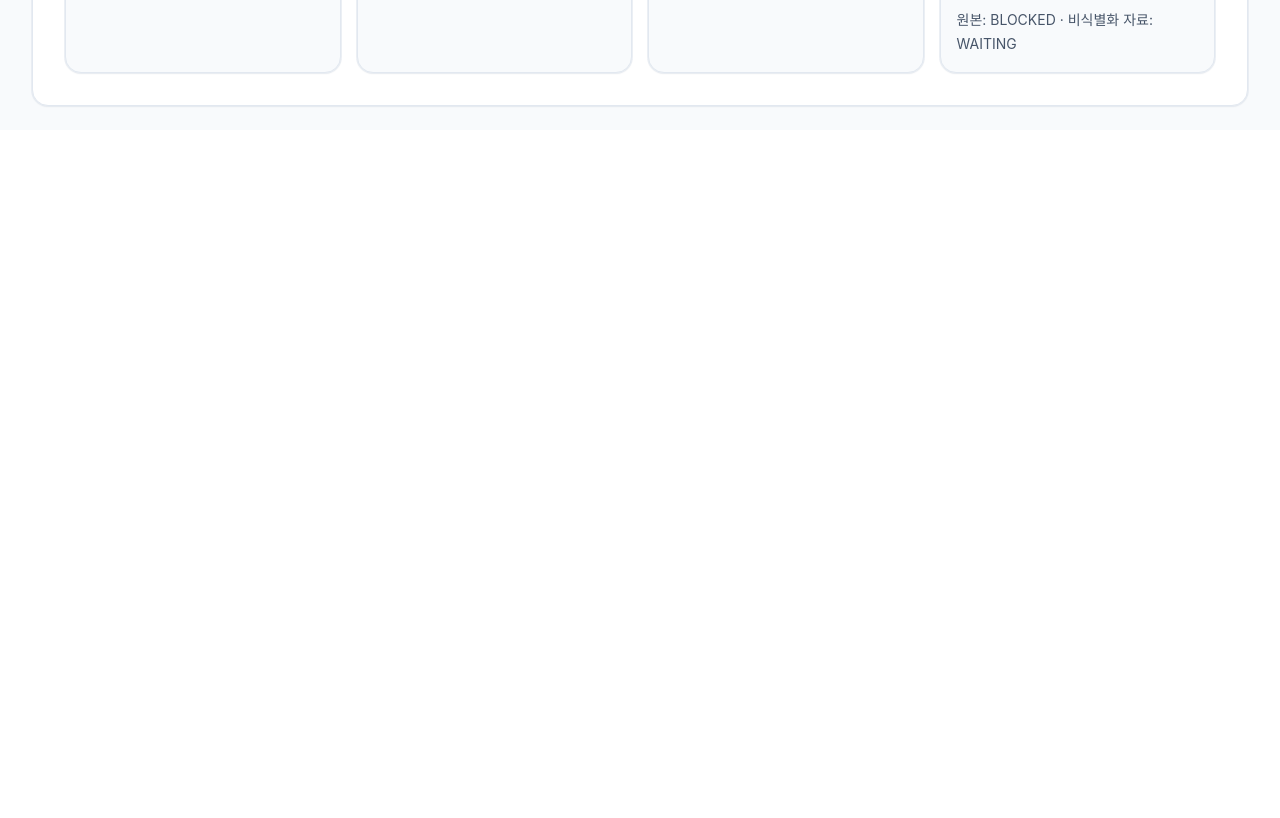
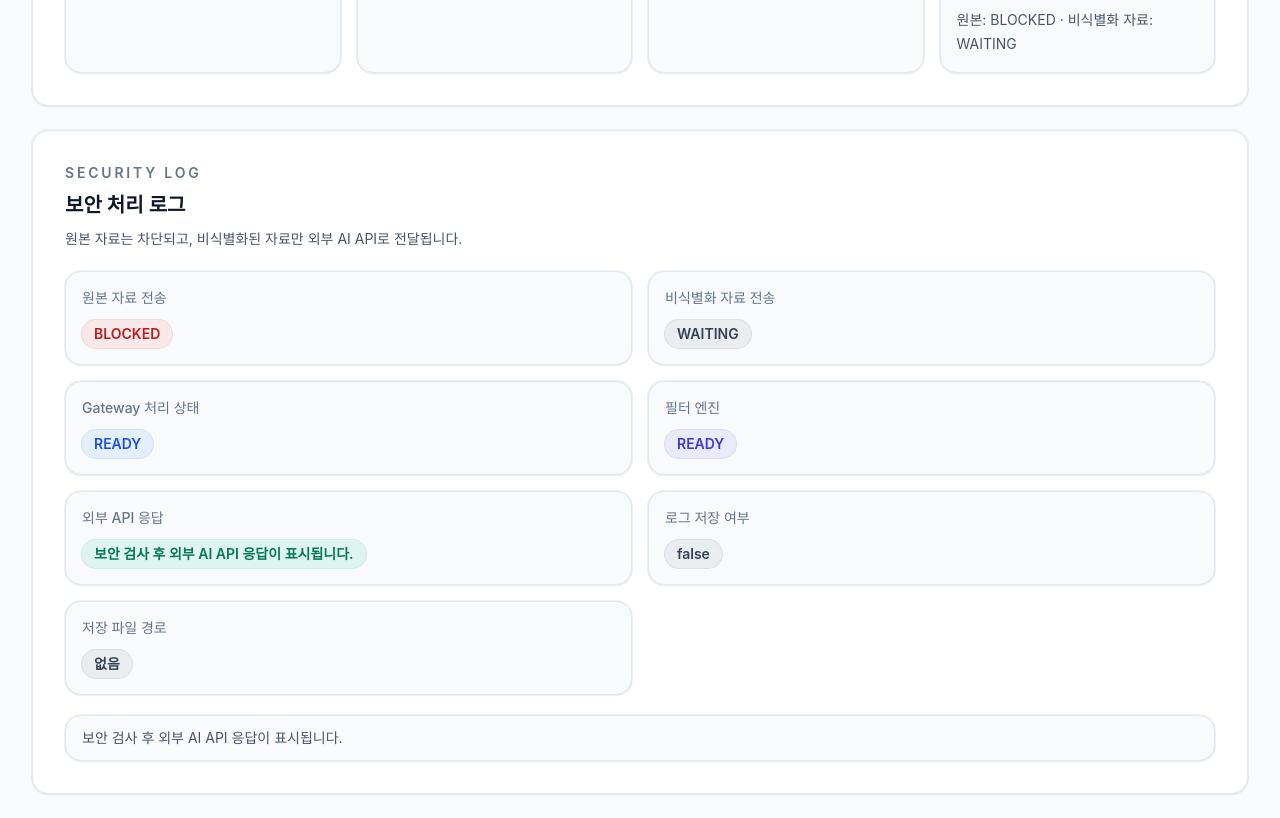
Before and after one commit to PII-Shield-Gateway/AI-Security-Gateway, a React (Vite) app in the folder frontend/: page / in a window 1280 px wide. Shown: the part 1540-2358 px from the top of the page. Before the commit the page ends 1670 px from the top, so only its background shows below. Built offline with nearby package versions, Linux system fonts and the light colour scheme.

Commit message:
feat: add security processing log

```diff
--- a/frontend/src/App.jsx
+++ b/frontend/src/App.jsx
@@ -6,6 +6,7 @@ import OriginalDocumentPanel from "./components/OriginalDocumentPanel";
 import MaskedDocumentPanel from "./components/MaskedDocumentPanel";
 import DetectionTable from "./components/DetectionTable";
 import SummaryCards from "./components/SummaryCards";
+import SecurityLog from "./components/SecurityLog";
 import sampleDocuments from "./data/sampleDocuments";
 
 const THEME_STORAGE_KEY = "theme";
@@ -41,6 +42,7 @@ function App() {
   const [transferStatus, setTransferStatus] = useState("WAITING");
   const [gatewayStatus, setGatewayStatus] = useState("READY");
   const [savedFile, setSavedFile] = useState(null);
+  const [logSaved, setLogSaved] = useState(false);
   const [errorMessage, setErrorMessage] = useState("");
   const [isLoading, setIsLoading] = useState(false);
 
@@ -76,8 +78,7 @@ function App() {
     }
 
     const isTxtFile =
-      file.name.toLowerCase().endsWith(".txt") ||
-      file.type === "text/plain";
+      file.name.toLowerCase().endsWith(".txt") || file.type === "text/plain";
 
     if (!isTxtFile) {
       setErrorMessage("TXT 파일만 업로드할 수 있습니다.");
@@ -117,6 +118,7 @@ function App() {
           "보안 검사 후 외부 AI API 응답이 표시됩니다."
       );
       setSavedFile(result.saved_file ?? null);
+      setLogSaved(Boolean(result.log_saved));
       setTransferStatus("READY");
       setGatewayStatus("MASKED");
     } catch (error) {
@@ -162,6 +164,14 @@ function App() {
           filterEngine={filterEngine}
         />
         <DetectionTable detections={detections} />
+        <SecurityLog
+          transferStatus={transferStatus}
+          gatewayStatus={gatewayStatus}
+          externalApiResponse={externalApiResponse}
+          filterEngine={filterEngine}
+          savedFile={savedFile}
+          logSaved={logSaved}
+        />
       </div>
     </main>
   );
--- /dev/null
+++ b/frontend/src/components/SecurityLog.jsx
@@ -0,0 +1,122 @@
+function SecurityLog({
+  transferStatus = "WAITING",
+  gatewayStatus = "READY",
+  externalApiResponse = "보안 검사 후 외부 AI API 응답이 표시됩니다.",
+  filterEngine = "READY",
+  savedFile = null,
+  logSaved = false,
+}) {
+  return (
+    <section className="mt-6 rounded-2xl border border-slate-200 bg-white p-6 shadow-sm ring-1 ring-slate-200/60 transition-colors duration-200 dark:border-slate-800 dark:bg-slate-900 dark:ring-slate-800/80 sm:p-8">
+      <div className="mb-5 flex flex-col gap-2">
+        <p className="text-sm font-semibold uppercase tracking-[0.2em] text-slate-500 dark:text-slate-400">
+          Security Log
+        </p>
+        <h2 className="text-xl font-semibold text-slate-900 dark:text-slate-100">
+          보안 처리 로그
+        </h2>
+        <p className="text-sm leading-6 text-slate-600 dark:text-slate-300">
+          원본 자료는 차단되고, 비식별화된 자료만 외부 AI API로 전달됩니다.
+        </p>
+      </div>
+
+      <div className="grid grid-cols-1 gap-4 md:grid-cols-2">
+        <LogItem label="원본 자료 전송" value="BLOCKED" tone="red" />
+        <LogItem
+          label="비식별화 자료 전송"
+          value={transferStatus}
+          tone={getTransferTone(transferStatus)}
+        />
+        <LogItem
+          label="Gateway 처리 상태"
+          value={gatewayStatus}
+          tone={getGatewayTone(gatewayStatus)}
+        />
+        <LogItem label="필터 엔진" value={filterEngine} tone="indigo" />
+        <LogItem
+          label="외부 API 응답"
+          value={externalApiResponse}
+          tone="emerald"
+          valueClassName="whitespace-pre-wrap break-words"
+        />
+        <LogItem
+          label="로그 저장 여부"
+          value={String(logSaved)}
+          tone={logSaved ? "emerald" : "slate"}
+        />
+        <LogItem
+          label="저장 파일 경로"
+          value={savedFile?.saved_file ?? "없음"}
+          tone={savedFile?.saved_file ? "emerald" : "slate"}
+          valueClassName="whitespace-pre-wrap break-words"
+        />
+      </div>
+
+      <div className="mt-5 rounded-2xl border border-slate-200 bg-slate-50 px-4 py-3 text-sm text-slate-600 shadow-sm ring-1 ring-slate-200/60 dark:border-slate-700 dark:bg-slate-950 dark:text-slate-300 dark:ring-slate-700/60">
+        보안 검사 후 외부 AI API 응답이 표시됩니다.
+      </div>
+    </section>
+  );
+}
+
+function LogItem({ label, value, tone = "slate", valueClassName = "" }) {
+  const toneClasses = {
+    emerald:
+      "bg-emerald-500/10 text-emerald-700 ring-emerald-500/20 dark:text-emerald-300",
+    blue: "bg-blue-500/10 text-blue-700 ring-blue-500/20 dark:text-blue-300",
+    indigo:
+      "bg-indigo-500/10 text-indigo-700 ring-indigo-500/20 dark:text-indigo-300",
+    yellow:
+      "bg-yellow-500/10 text-yellow-800 ring-yellow-500/20 dark:text-yellow-300",
+    orange:
+      "bg-orange-500/10 text-orange-700 ring-orange-500/20 dark:text-orange-300",
+    red: "bg-red-500/10 text-red-700 ring-red-500/20 dark:text-red-300",
+    slate:
+      "bg-slate-500/10 text-slate-700 ring-slate-500/20 dark:text-slate-300",
+  };
+
+  return (
+    <div className="rounded-2xl border border-slate-200 bg-slate-50 p-4 shadow-sm ring-1 ring-slate-200/60 transition-colors duration-200 dark:border-slate-800 dark:bg-slate-950 dark:ring-slate-800/60">
+      <p className="text-sm font-medium text-slate-500 dark:text-slate-400">
+        {label}
+      </p>
+      <div
+        className={`mt-3 inline-flex rounded-full px-3 py-1 text-sm font-semibold ring-1 ${toneClasses[tone] ?? toneClasses.slate} ${valueClassName}`}
+      >
+        {value}
+      </div>
+    </div>
+  );
+}
+
+function getTransferTone(status) {
+  switch (status) {
+    case "SENT":
+      return "emerald";
+    case "READY":
+      return "blue";
+    case "WAITING":
+      return "slate";
+    default:
+      return "orange";
+  }
+}
+
+function getGatewayTone(status) {
+  switch (status) {
+    case "READY":
+      return "blue";
+    case "SCANNING":
+      return "indigo";
+    case "MASKED":
+      return "emerald";
+    case "SENT":
+      return "emerald";
+    case "ERROR":
+      return "red";
+    default:
+      return "slate";
+  }
+}
+
+export default SecurityLog;
```
